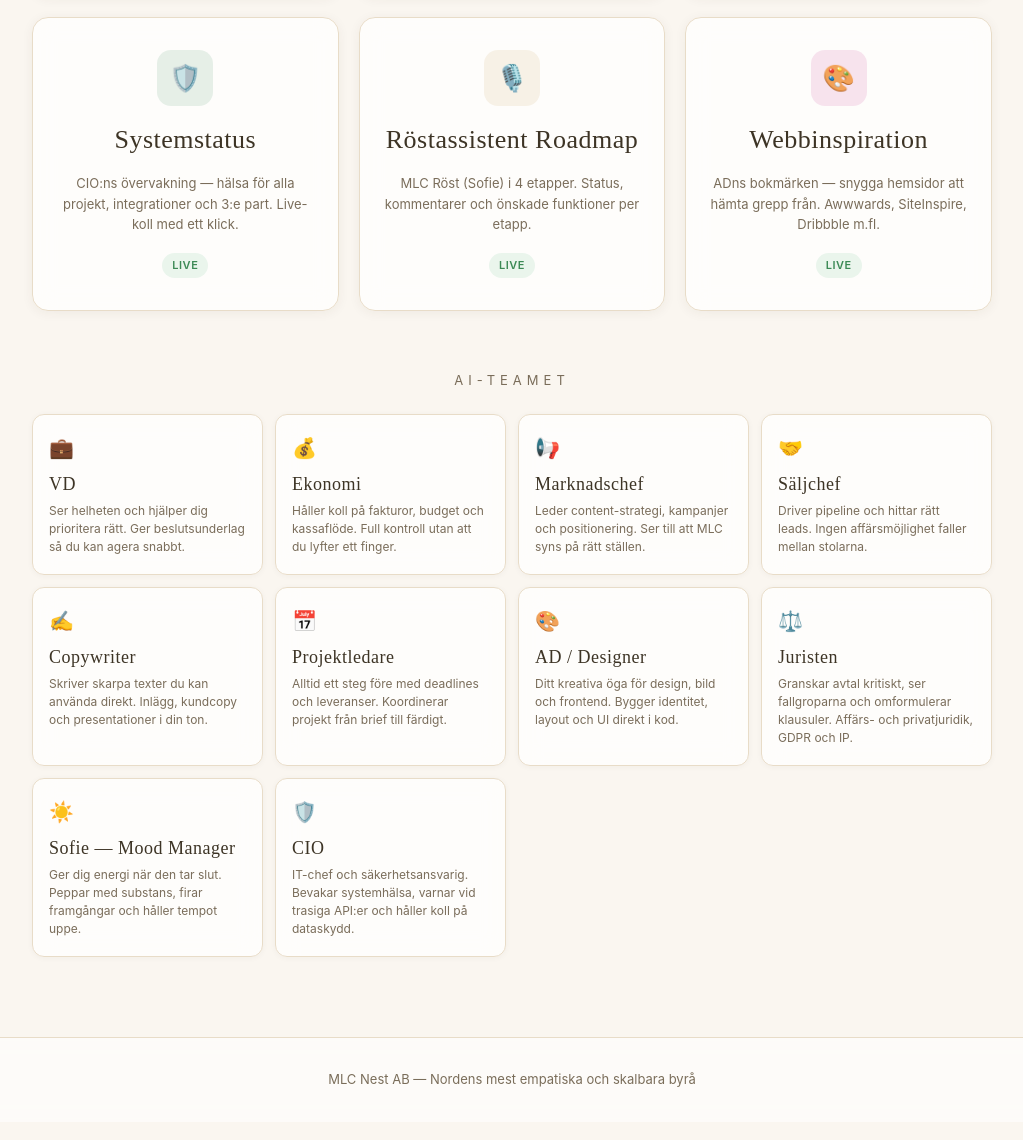
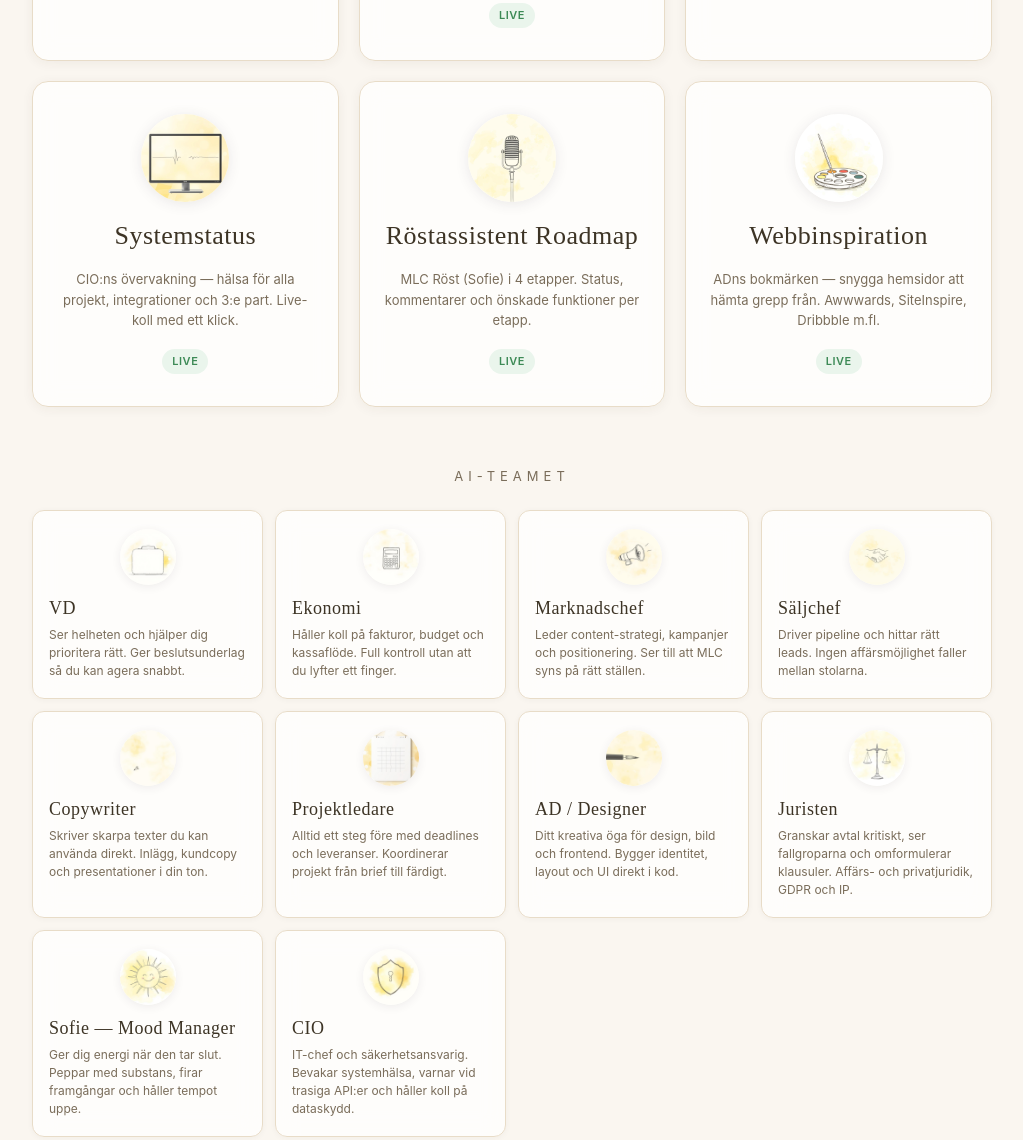
Before and after one commit to Mlangsda/mlc-workspace, a website: page public/index.html in a window 1280 px wide. Shown: the part 1078-2218 px from the top of the page, without its empty margins (128-1151 px from the left). Drawn offline with Linux system fonts and the light colour scheme; no server answers; a web font is replaced by a local one.

Commit message:
Replace all emojis with hand-drawn watercolor icons (19 cards)

```diff
--- a/public/index.html
+++ b/public/index.html
@@ -154,13 +154,12 @@
   }
 
   .app-icon {
-    width: 56px;
-    height: 56px;
-    border-radius: 14px;
-    display: flex;
-    align-items: center;
-    justify-content: center;
-    font-size: 26px;
+    width: 88px;
+    height: 88px;
+    border-radius: 50%;
+    object-fit: cover;
+    box-shadow: 0 2px 14px rgba(61,52,37,0.1);
+    display: block;
   }
 
   .app-card h2 {
@@ -231,8 +230,13 @@
   }
 
   .team-emoji {
-    font-size: 20px;
-    margin-bottom: 8px;
+    width: 56px;
+    height: 56px;
+    border-radius: 50%;
+    object-fit: cover;
+    box-shadow: 0 2px 10px rgba(61,52,37,0.08);
+    display: block;
+    margin: 0 auto 10px;
   }
 
   /* FOOTER */
@@ -283,63 +287,63 @@
   <div class="apps-grid">
 
     <a class="app-card" href="https://lead-finder-cyan.vercel.app" target="_blank">
-      <div class="app-icon" style="background: rgba(139,106,174,0.12); color: var(--purple);">&#128269;</div>
+      <img class="app-icon" src="/icons-akvarell/lead-finder.png" alt="">
       <h2>Lead Finder</h2>
       <p>CRM för lead research och säljarbete. Hitta, bearbeta och följ upp potentiella kunder.</p>
       <span class="app-status status-live">Live</span>
     </a>
 
     <a class="app-card" href="https://ideas-dashboard-bay.vercel.app" target="_blank">
-      <div class="app-icon" style="background: rgba(196,160,74,0.12); color: var(--accent);">&#128161;</div>
+      <img class="app-icon" src="/icons-akvarell/ideas.png" alt="">
       <h2>Ideas Dashboard</h2>
       <p>Integration test och idéhantering. Testa nya funktioner och prototyper.</p>
       <span class="app-status status-live">Live</span>
     </a>
 
     <a class="app-card" href="https://inkorgsrapport.vercel.app" target="_blank">
-      <div class="app-icon" style="background: rgba(196,106,138,0.12); color: var(--rose);">&#128233;</div>
+      <img class="app-icon" src="/icons-akvarell/inkorg.png" alt="">
       <h2>Inkorgsrapport</h2>
       <p>Projektledarens sammanfattning av viktiga olästa mejl. Bocka av och markera som läst.</p>
       <span class="app-status status-live">Live</span>
     </a>
 
     <a class="app-card" href="https://mlc-website-xi.vercel.app" target="_blank">
-      <div class="app-icon" style="background: rgba(74,142,196,0.12); color: var(--blue);">&#127760;</div>
+      <img class="app-icon" src="/icons-akvarell/website.png" alt="">
       <h2>MLC Website</h2>
       <p>Marzena Langsdale Communications hemsida — tjänster, portfolio och kontakt.</p>
       <span class="app-status status-live">Live</span>
     </a>
 
     <a class="app-card" href="https://mlc-salj-strategi.vercel.app" target="_blank">
-      <div class="app-icon" style="background: rgba(196,138,74,0.12); color: #c48a4a;">&#128200;</div>
+      <img class="app-icon" src="/icons-akvarell/salj.png" alt="">
       <h2>Sälj & Marknadsstrategi</h2>
       <p>Marknadschefens strategi med pitch-texter, paket, handlingsplan och mejlmallar.</p>
       <span class="app-status status-live">Live</span>
     </a>
 
     <a class="app-card" href="/bokslut.html">
-      <div class="app-icon" style="background: rgba(196,160,42,0.12); color: var(--gold);">&#128203;</div>
+      <img class="app-icon" src="/icons-akvarell/bokslut.png" alt="">
       <h2>Bokslut 2024–2025</h2>
       <p>Att-göra-lista och sammanfattning från revisorsmötet. MLC Nest AB, räkenskapsår okt 2024 – nov 2025.</p>
       <span class="app-status status-live">Live</span>
     </a>
 
     <a class="app-card" id="systemstatus-card" href="/systemstatus.html">
-      <div class="app-icon" style="background: rgba(61,138,86,0.12); color: #3d8a56;">&#128737;&#65039;</div>
+      <img class="app-icon" src="/icons-akvarell/systemstatus.png" alt="">
       <h2>Systemstatus</h2>
       <p id="systemstatus-desc">CIO:ns övervakning — hälsa för alla projekt, integrationer och 3:e part. Live-koll med ett klick.</p>
       <span class="app-status status-live" id="systemstatus-badge">Live</span>
     </a>
 
     <a class="app-card" href="/voice-roadmap.html">
-      <div class="app-icon" style="background: rgba(196,154,74,0.12); color: var(--accent);">&#127897;&#65039;</div>
+      <img class="app-icon" src="/icons-akvarell/roest.png" alt="">
       <h2>Röstassistent Roadmap</h2>
       <p>MLC Röst (Sofie) i 4 etapper. Status, kommentarer och önskade funktioner per etapp.</p>
       <span class="app-status status-live">Live</span>
     </a>
 
     <a class="app-card" href="/webbinspiration.html">
-      <div class="app-icon" style="background: rgba(196,42,132,0.12); color: #c42a84;">&#127912;</div>
+      <img class="app-icon" src="/icons-akvarell/webbinspiration.png" alt="">
       <h2>Webbinspiration</h2>
       <p>ADns bokmärken — snygga hemsidor att hämta grepp från. Awwwards, SiteInspire, Dribbble m.fl.</p>
       <span class="app-status status-live">Live</span>
@@ -351,61 +355,61 @@
   <div class="team-grid">
 
     <div class="team-card">
-      <div class="team-emoji">&#128188;</div>
+      <img class="team-emoji" src="/icons-akvarell/vd.png" alt="">
       <h3>VD</h3>
       <p>Ser helheten och hjälper dig prioritera rätt. Ger beslutsunderlag så du kan agera snabbt.</p>
     </div>
 
     <div class="team-card">
-      <div class="team-emoji">&#128176;</div>
+      <img class="team-emoji" src="/icons-akvarell/ekonomi.png" alt="">
       <h3>Ekonomi</h3>
       <p>Håller koll på fakturor, budget och kassaflöde. Full kontroll utan att du lyfter ett finger.</p>
     </div>
 
     <div class="team-card">
-      <div class="team-emoji">&#128226;</div>
+      <img class="team-emoji" src="/icons-akvarell/marknadschef.png" alt="">
       <h3>Marknadschef</h3>
       <p>Leder content-strategi, kampanjer och positionering. Ser till att MLC syns på rätt ställen.</p>
     </div>
 
     <div class="team-card">
-      <div class="team-emoji">&#129309;</div>
+      <img class="team-emoji" src="/icons-akvarell/saljchef.png" alt="">
       <h3>Säljchef</h3>
       <p>Driver pipeline och hittar rätt leads. Ingen affärsmöjlighet faller mellan stolarna.</p>
     </div>
 
     <div class="team-card">
-      <div class="team-emoji">&#9997;&#65039;</div>
+      <img class="team-emoji" src="/icons-akvarell/copywriter.png" alt="">
       <h3>Copywriter</h3>
       <p>Skriver skarpa texter du kan använda direkt. Inlägg, kundcopy och presentationer i din ton.</p>
     </div>
 
     <div class="team-card">
-      <div class="team-emoji">&#128197;</div>
+      <img class="team-emoji" src="/icons-akvarell/projektledare.png" alt="">
       <h3>Projektledare</h3>
       <p>Alltid ett steg före med deadlines och leveranser. Koordinerar projekt från brief till färdigt.</p>
     </div>
 
     <div class="team-card">
-      <div class="team-emoji">&#127912;</div>
+      <img class="team-emoji" src="/icons-akvarell/ad.png" alt="">
       <h3>AD / Designer</h3>
       <p>Ditt kreativa öga för design, bild och frontend. Bygger identitet, layout och UI direkt i kod.</p>
     </div>
 
     <div class="team-card">
-      <div class="team-emoji">&#9878;&#65039;</div>
+      <img class="team-emoji" src="/icons-akvarell/juristen.png" alt="">
       <h3>Juristen</h3>
       <p>Granskar avtal kritiskt, ser fallgroparna och omformulerar klausuler. Affärs- och privatjuridik, GDPR och IP.</p>
     </div>
 
     <div class="team-card">
-      <div class="team-emoji">&#9728;&#65039;</div>
+      <img class="team-emoji" src="/icons-akvarell/sofie.png" alt="">
       <h3>Sofie — Mood Manager</h3>
       <p>Ger dig energi när den tar slut. Peppar med substans, firar framgångar och håller tempot uppe.</p>
     </div>
 
     <div class="team-card">
-      <div class="team-emoji">&#128737;&#65039;</div>
+      <img class="team-emoji" src="/icons-akvarell/cio.png" alt="">
       <h3>CIO</h3>
       <p>IT-chef och säkerhetsansvarig. Bevakar systemhälsa, varnar vid trasiga API:er och håller koll på dataskydd.</p>
     </div>
```
Also changed, not shown: public/icons-akvarell/ad.png (added), public/icons-akvarell/bokslut.png (added), public/icons-akvarell/cio.png (added), public/icons-akvarell/copywriter.png (added), public/icons-akvarell/ekonomi.png (added), public/icons-akvarell/ideas.png, public/icons-akvarell/inkorg.png, public/icons-akvarell/juristen.png (added), public/icons-akvarell/lead-finder.png, public/icons-akvarell/marknadschef.png (added), public/icons-akvarell/projektledare.png (added), public/icons-akvarell/roest.png (added), public/icons-akvarell/salj.png (added), public/icons-akvarell/saljchef.png (added), 5 more files.
